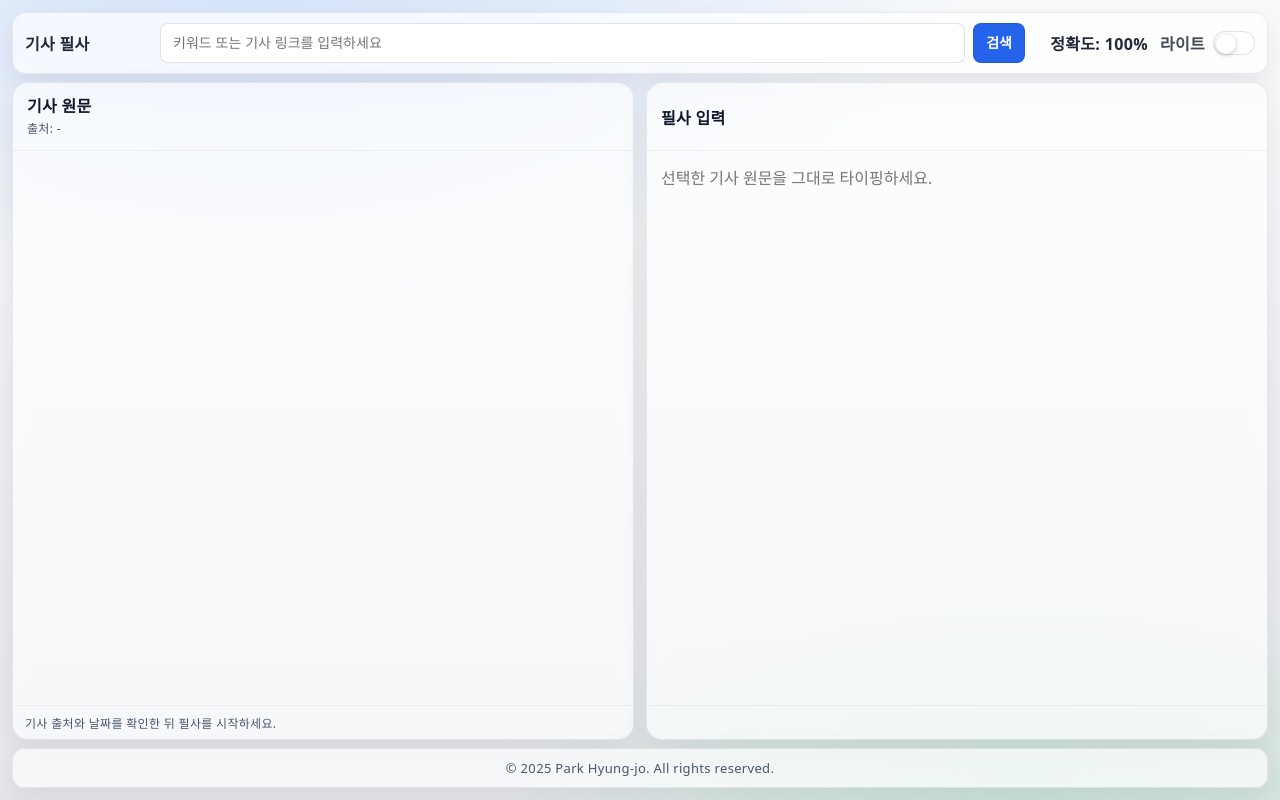
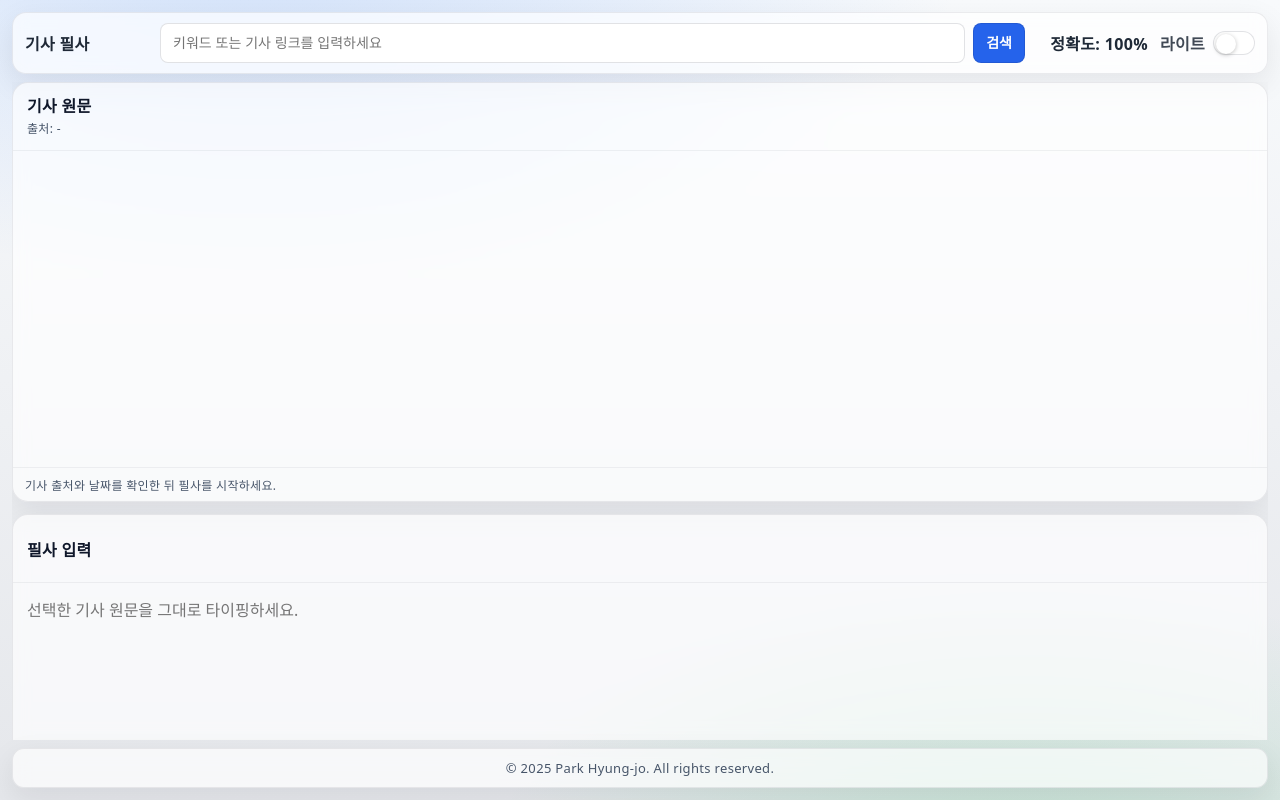
Before and after one commit to Walpin007/article-typing-app, a React (Vite) app: page / in a window 1280 px wide. Built offline with nearby package versions, Linux system fonts and the light colour scheme.

Commit message:
fix: 세로모드 수정

```diff
--- a/src/index.css
+++ b/src/index.css
@@ -528,30 +528,39 @@ button[disabled]{ opacity:.6; cursor:not-allowed; }
 }
 
 /* =============== TABLET LANDSCAPE =============== */
-@media (max-width: 980px) and (orientation: landscape) {
+@media (orientation: landscape) and (max-width: 1400px) {
+
   .grid {
+    grid-template-columns: 1fr;
+    grid-template-rows: auto auto;
     flex: 1;
     min-height: 0;
-
-    grid-template-columns: 1fr;
-
-    /* 남은 화면을 원문 35% / 필사 65%로 분배 */
-    grid-template-rows: minmax(0, 35fr) minmax(0, 65fr);
-
     overflow: hidden;
   }
 
-  .grid > .pane {
+  /* 원문 영역 높이 제한 */
+  .grid > .pane:first-child {
+    height: 420px;
+    min-height: 420px;
+    max-height: 420px;
+    overflow: hidden;
+  }
+
+  /* 원문 본문만 내부 스크롤 */
+  .grid > .pane:first-child .scroll {
     min-height: 0;
     overflow: hidden;
   }
 
   .grid > .pane:first-child .articleView {
+    flex: 1;
     min-height: 0;
     overflow-y: auto;
   }
 
-  .grid > .pane:nth-child(2) .typingBox {
-    min-height: 0;
+  /* 필사 영역 */
+  .grid > .pane:nth-child(2) {
+    min-height: 300px;
+    overflow: hidden;
   }
 }
```
